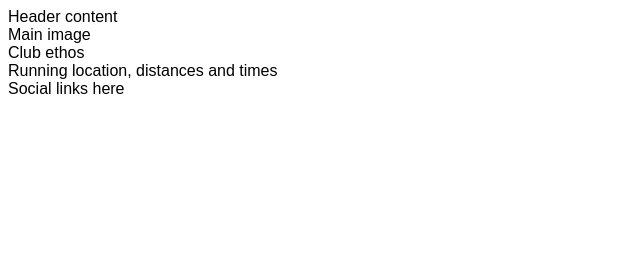
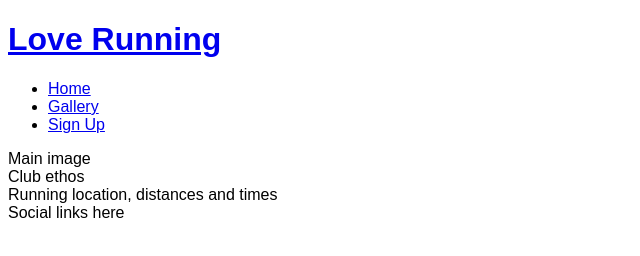
Before and after one commit to denis-p-ci/loverunning, a plain HTML site: page index.html in a window 1280 px wide. Shown: the whole page, without its empty margins (0-640 px from the left). Drawn offline with Linux system fonts and the light colour scheme.

Commit message:
Add basic header structure

```diff
--- a/index.html
+++ b/index.html
@@ -1,5 +1,6 @@
 <!DOCTYPE html>
 <html lang="en">
+
 <head>
     <meta charset="UTF-8">
     <meta http-equiv="X-UA-Compatible" content="IE=edge">
@@ -9,8 +10,26 @@
     <link rel="stylesheet" href="assets/css/style.css">
     <title>Love Running</title>
 </head>
+
 <body>
-    <header>Header content</header>
+    <header>
+        <a href="index.html">
+            <h1>Love Running</h1>
+        </a>
+        <nav>
+            <ul>
+                <li>
+                    <a href="index.hgtml">Home</a>
+                </li>
+                <li>
+                    <a href="#">Gallery</a>
+                </li>
+                <li>
+                    <a href="#">Sign Up</a>
+                </li>
+            </ul>
+        </nav>
+    </header>
     <section>
         Main image
     </section>
@@ -24,4 +43,5 @@
         Social links here
     </footer>
 </body>
+
 </html>
```
